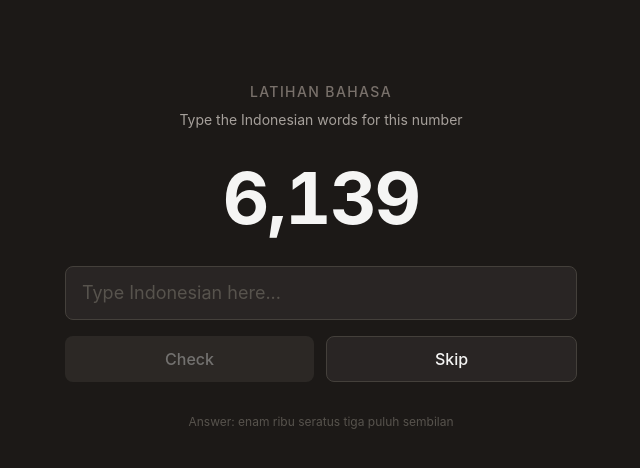
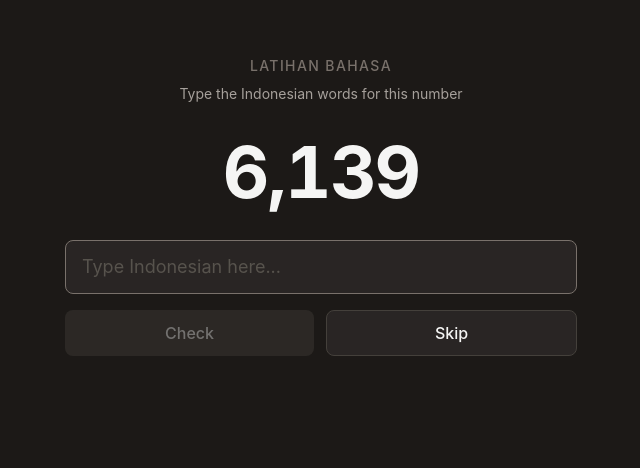
Before and after one commit to bbugh/latihan-bahasa, a SvelteKit app: page / in a window 1280 px wide. Shown: the part 144-612 px from the top of the page, without its empty margins (319-959 px from the left). Built offline with nearby package versions, Linux system fonts and the light colour scheme.

Commit message:
better ui behavior

```diff
--- a/src/routes/+page.svelte
+++ b/src/routes/+page.svelte
@@ -1,9 +1,11 @@
 <script lang="ts">
+	import { tick } from 'svelte';
 	import { numberToIndonesian, checkAnswer, type CheckResult } from '$lib/numbers';
 
 	let number = $state(randomNumber());
 	let input = $state('');
 	let result: CheckResult | null = $state(null);
+	let inputEl: HTMLInputElement;
 
 	function randomNumber() {
 		// Weight toward smaller numbers initially, range 0–9999
@@ -16,10 +18,20 @@
 		result = checkAnswer(number, input);
 	}
 
-	function next() {
+	async function next() {
 		number = randomNumber();
 		input = '';
 		result = null;
+		await tick();
+		inputEl?.focus();
+	}
+
+	function autoCheck() {
+		if (result?.correct) return;
+		const checked = checkAnswer(number, input);
+		if (checked.correct) {
+			result = checked;
+		}
 	}
 
 	function handleKeydown(e: KeyboardEvent) {
@@ -30,8 +42,10 @@
 	}
 </script>
 
+<svelte:window onkeydown={handleKeydown} />
+
 <div class="min-h-screen bg-stone-900 text-stone-100 flex items-center justify-center p-4">
-	<div class="w-full max-w-lg space-y-8">
+	<div class="w-full max-w-lg space-y-8 h-[400px]">
 		<div class="text-center space-y-2">
 			<h1 class="text-sm font-medium tracking-widest uppercase text-stone-500">Latihan Bahasa</h1>
 			<p class="text-stone-400 text-sm">Type the Indonesian words for this number</p>
@@ -45,33 +59,17 @@
 
 		<div class="space-y-4">
 			<input
+				bind:this={inputEl}
 				type="text"
 				bind:value={input}
-				onkeydown={handleKeydown}
+				oninput={autoCheck}
+				autofocus
 				placeholder="Type Indonesian here..."
-				disabled={result?.correct}
-				class="w-full rounded-lg bg-stone-800 border border-stone-700 px-4 py-3 text-lg
-					placeholder:text-stone-600 focus:outline-none focus:border-stone-500
-					disabled:opacity-50"
+				readonly={result?.correct}
+				class="w-full rounded-lg bg-stone-800 px-4 py-3 text-lg border
+					placeholder:text-stone-600 focus:outline-none
+					{result?.correct ? 'border-emerald-600' : result ? 'border-red-700' : 'border-stone-700 focus:border-stone-500'}"
 			/>
-
-			{#if result}
-				{#if result.correct}
-					<div class="rounded-lg bg-emerald-900/50 border border-emerald-700/50 px-4 py-3 space-y-1">
-						<p class="text-emerald-300 font-medium">Correct!</p>
-						{#each result.warnings as warning}
-							<p class="text-amber-400 text-sm">{warning}</p>
-						{/each}
-						<p class="text-stone-400 text-sm mt-2">Press Enter for next</p>
-					</div>
-				{:else}
-					<div class="rounded-lg bg-red-900/30 border border-red-700/40 px-4 py-3 space-y-1">
-						{#each result.errors as error}
-							<p class="text-red-300 text-sm">{error}</p>
-						{/each}
-					</div>
-				{/if}
-			{/if}
 
 			<div class="flex gap-3">
 				<button
@@ -84,18 +82,25 @@
 				</button>
 				<button
 					onclick={next}
-					class="flex-1 rounded-lg bg-stone-800 border border-stone-700 px-4 py-2.5 font-medium
-						hover:bg-stone-700 transition-colors"
+					class="flex-1 rounded-lg px-4 py-2.5 font-medium transition-colors
+						{result?.correct ? 'bg-emerald-900/50 border border-emerald-700/50 hover:bg-emerald-800/50' : 'bg-stone-800 border border-stone-700 hover:bg-stone-700'}"
 				>
 					{result?.correct ? 'Next' : 'Skip'}
 				</button>
 			</div>
 		</div>
 
-		<div class="text-center">
-			<p class="text-stone-600 text-xs">
-				Answer: <span class="select-all">{numberToIndonesian(number)}</span>
-			</p>
+		<div class="text-center text-sm">
+			{#if result?.correct}
+				<p class="text-emerald-400">Correct! Press Enter for next</p>
+				{#each result.warnings as warning}
+					<p class="text-amber-400">{warning}</p>
+				{/each}
+			{:else if result}
+				{#each result.errors as error}
+					<p class="text-red-400">{error}</p>
+				{/each}
+			{/if}
 		</div>
 	</div>
 </div>
```
